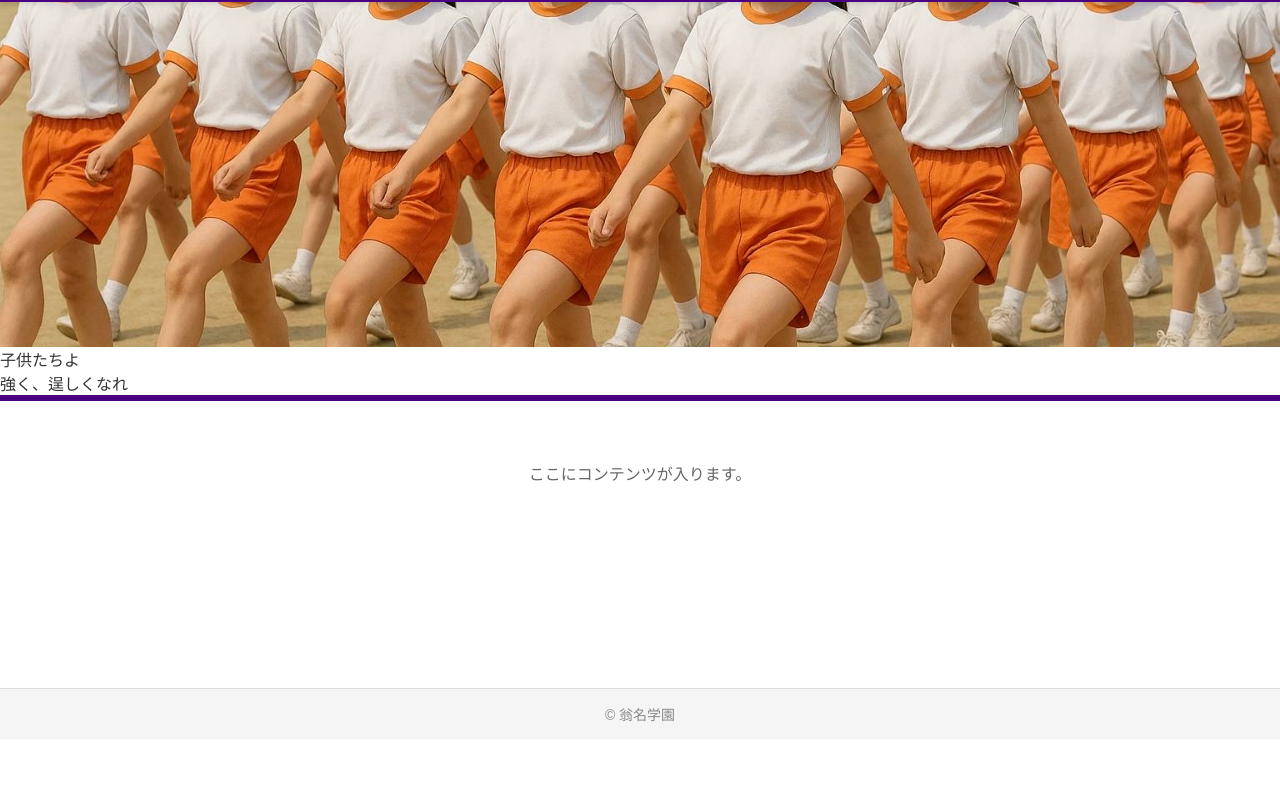
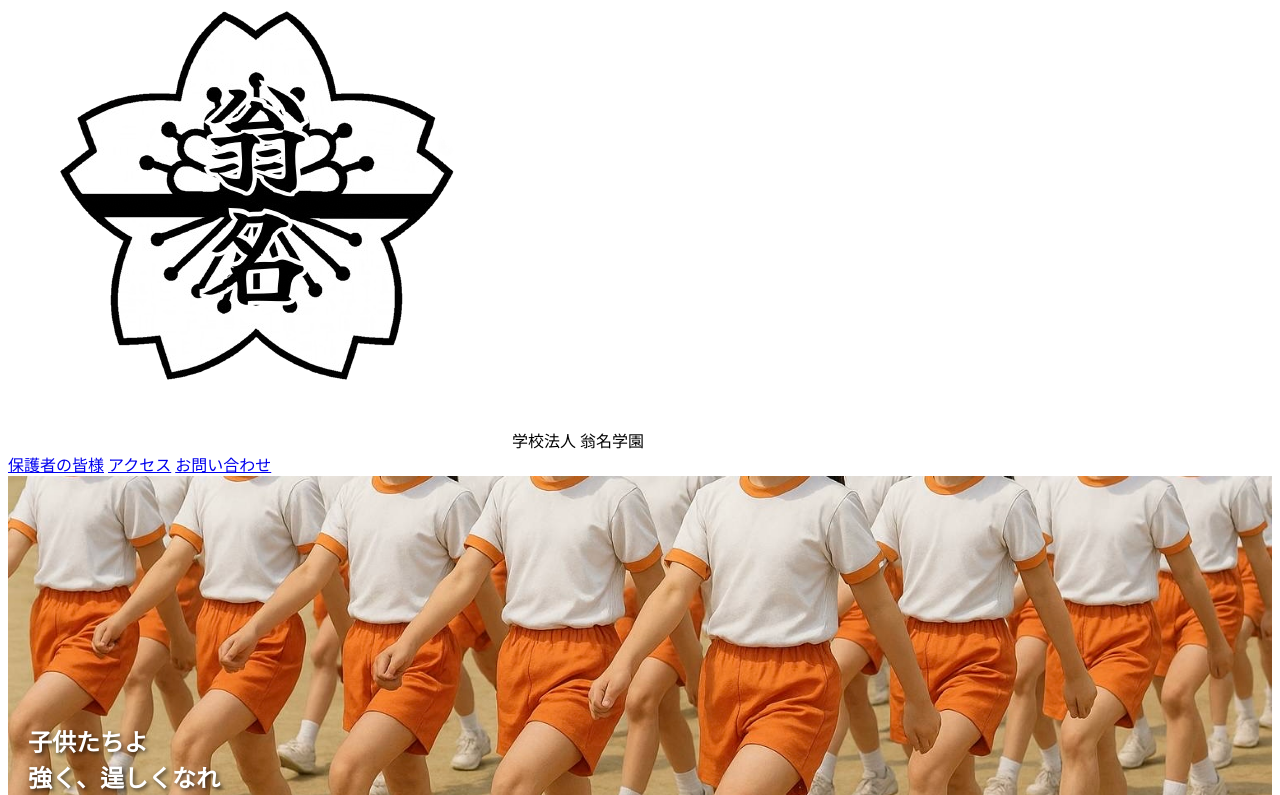
Before and after one commit to okinagakuen/okinagakuen.github.io, a plain HTML site: page index.html in a window 1280 px wide. Shown: the part 61-856 px from the top of the page. Before the commit the page ends 800 px from the top, so only its background shows below. Drawn offline with Linux system fonts and the light colour scheme.

Commit message:
Update style.css

```diff
--- a/style.css
+++ b/style.css
@@ -1,102 +1,22 @@
-/* 基本リセット */
-* {
-  margin: 0;
-  padding: 0;
-  box-sizing: border-box;
+/* 見出し画像 */
+.heading-image {
+  position: relative;
 }
-
-body {
-  font-family: sans-serif;
-  background-color: #fff;
-  color: #333;
-  display: flex;
-  flex-direction: column;
-  min-height: 100vh;
-}
-
-/* ヘッダー */
-.site-header {
-  background-color: white;
-  box-shadow: 0 2px 5px rgba(0, 0, 0, 0.1);
-  position: relative;
-  z-index: 10;
-}
-
-.header-inner {
-  max-width: 1200px;
-  margin: 0 auto;
-  padding: 10px 20px;
-  display: flex;
-  justify-content: space-between;
-  align-items: center;
-}
-
-.header-left {
-  display: flex;
-  align-items: center;
-}
-
-.school-icon {
-  width: 40px;
-  height: 40px;
-  margin-right: 10px;
-}
-
-.school-name {
-  font-size: 20px;
-  font-weight: bold;
-}
-
-.header-right .nav-link {
-  margin-left: 20px;
-  font-size: 14px;
-  color: #555;
-  text-decoration: none;
-}
-
-.header-right .nav-link:hover {
-  text-decoration: underline;
-}
-
-/* 紫の線 */
-.purple-line {
-  width: 100%;
-  background-color: #4B0082;
-}
-.purple-line.thin {
-  height: 3px;
-}
-.purple-line.thick {
-  height: 6px;
-}
-
-/* 見出し画像 */
 .heading-image img {
   width: 100%;
   display: block;
   object-fit: cover;
 }
 
-/* メイン */
-.site-content {
-  flex: 1;
-  padding: 20px;
+/* 画像上の文字 */
+.heading-text {
+  position: absolute;
+  left: 20px;
+  bottom: 20px;
+  color: white;
+  font-size: 24px;
+  line-height: 1.5;
+  text-shadow: 2px 2px 4px rgba(0, 0, 0, 0.7);
+  font-weight: bold;
+  text-align: left;
 }
-
-.content-placeholder {
-  max-width: 800px;
-  margin: 0 auto;
-  padding: 40px 0;
-  text-align: center;
-  color: #666;
-}
-
-/* フッター */
-.site-footer {
-  background-color: #f5f5f5;
-  text-align: center;
-  padding: 15px 0;
-  font-size: 14px;
-  color: #888;
-  border-top: 1px solid #ddd;
-}
```
